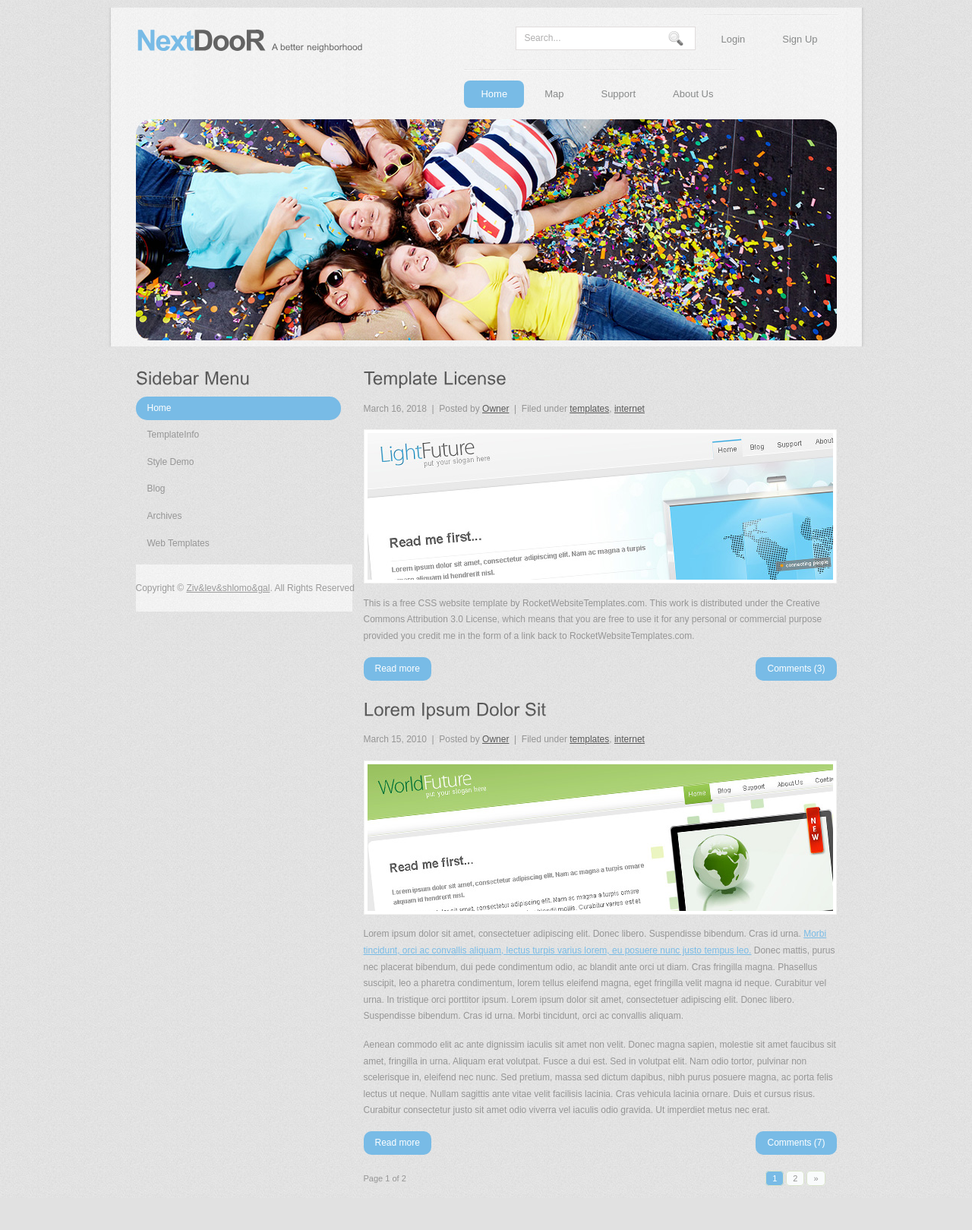
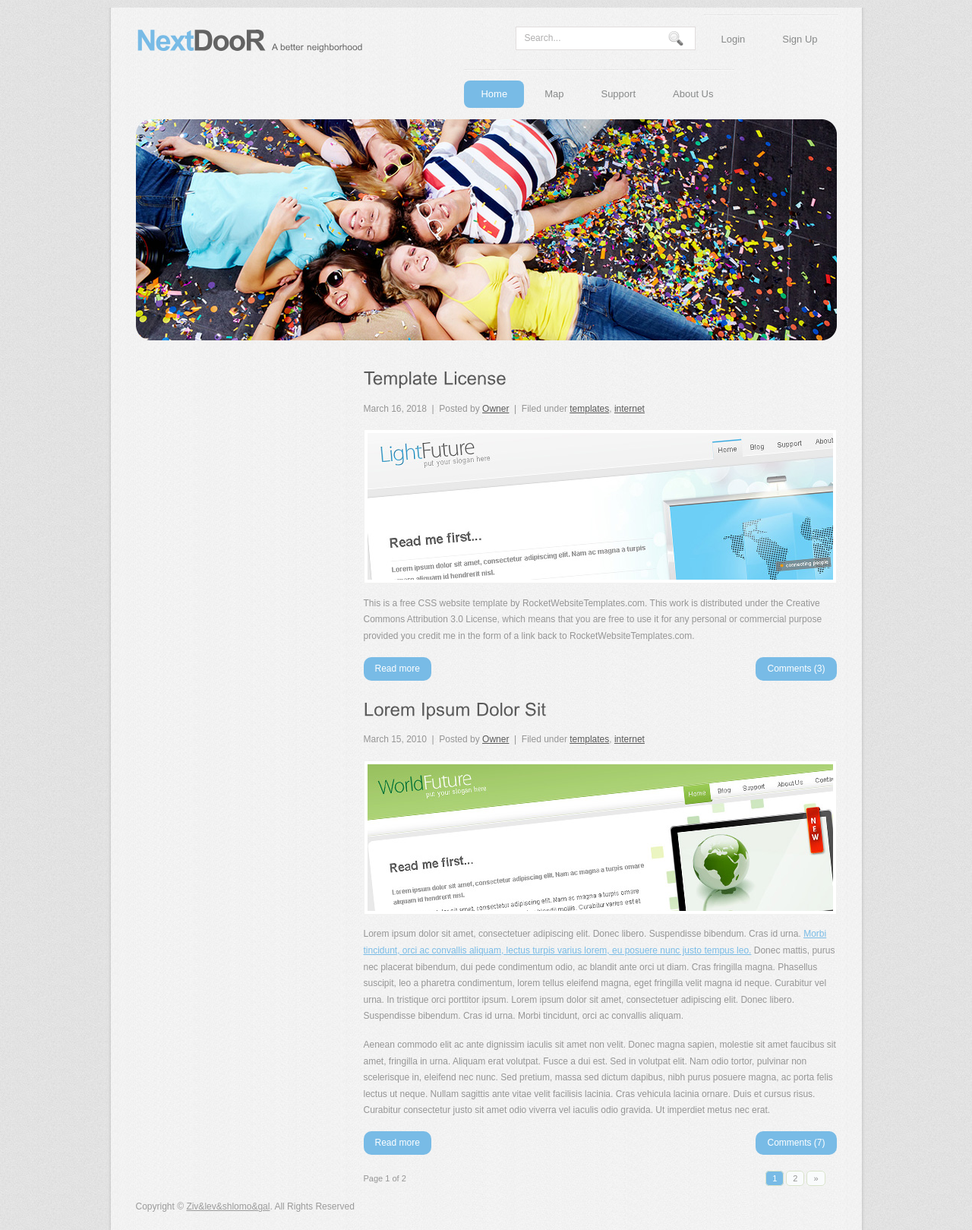
Before and after one commit to Project-Management-SCE/PM2022_TEAM_4, a Django app: page / in a window 1280 px wide. Shown: the whole page at 76% size. Before the commit the page ends 1561 px from the top, so only its background shows below. Run offline with Django 4.2, Linux system fonts and the light colour scheme.

Commit message:
change home page style

```diff
--- a/templates/home/HomePage.html
+++ b/templates/home/HomePage.html
@@ -25,19 +25,7 @@
           </div>
           <div class="pagenavi"><span class="pages">Page 1 of 2</span><span class="current">1</span><a href="#">2</a><a href="#" >&raquo;</a></div>
         </div>
-        <div class="sidebar">
-          <div class="gadget">
-            <h2 class="star"><span>Sidebar</span> Menu</h2>
-            <div class="clr"></div>
-            <ul class="sb_menu">
-              <li class="active"><a href="#">Home</a></li>
-              <li><a href="#">TemplateInfo</a></li>
-              <li><a href="#">Style Demo</a></li>
-              <li><a href="#">Blog</a></li>
-              <li><a href="#">Archives</a></li>
-              <li><a href="#">Web Templates</a></li>
-            </ul>
-          </div>
+
 <div class="footer">
   <div class="footer_resize">
     <p class="lf">Copyright &copy; <a href="#">Ziv&lev&shlomo&gal</a>. All Rights Reserved</p>
```
Also changed, not shown: NextDoor/db.sqlite3.
